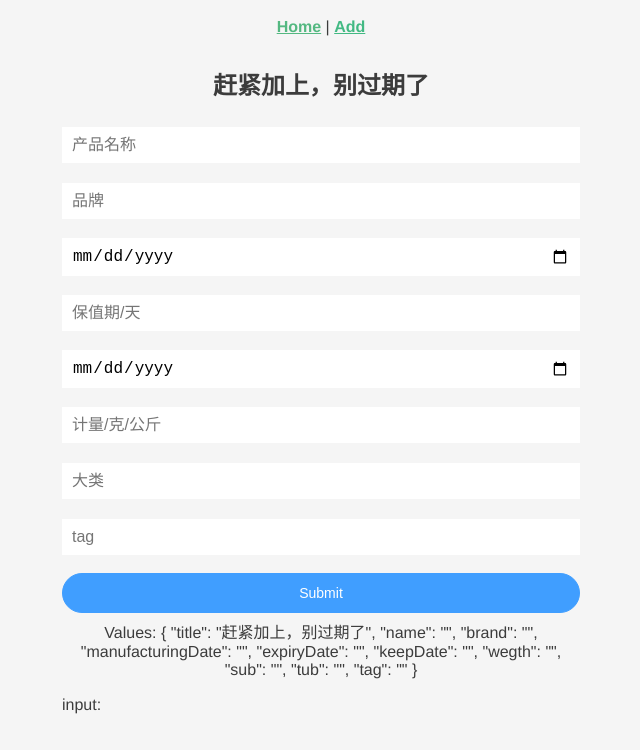
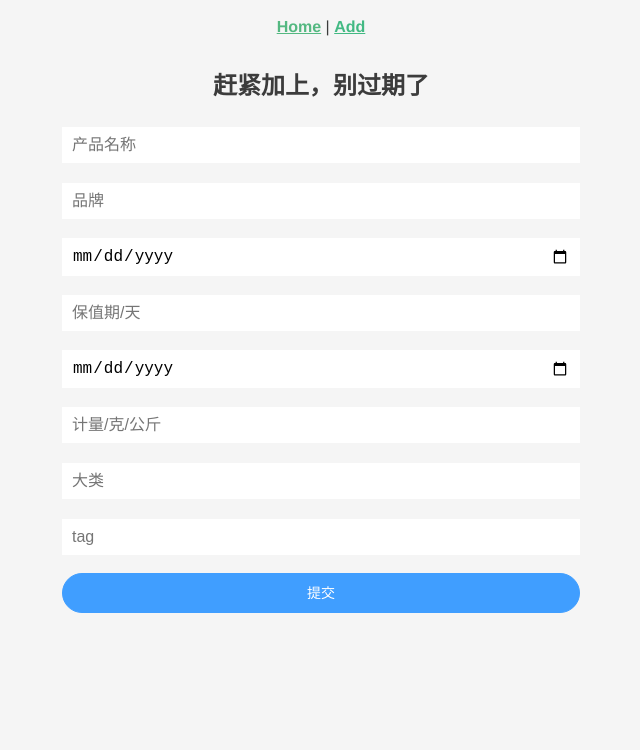
Before and after one commit to vitrum/dontexpired-web, a Vue app: page /add in a window 1280 px wide. Shown: the top 750 px of the page, without its empty margins (319-959 px from the left). Built offline with nearby package versions, Linux system fonts and the light colour scheme; what leancloud-storage would draw is missing.

Commit message:
调整日期算法

```diff
--- a/package.json
+++ b/package.json
@@ -10,7 +10,7 @@
   "dependencies": {
     "core-js": "^3.6.4",
     "leancloud-storage": "^4.5.3",
-    "moment": "^2.24.0",
+    "moment": "^2.25.3",
     "vue": "^3.0.0-beta.1",
     "vue-router": "^4.0.0-alpha.5",
     "vuex": "^4.0.0-alpha.1"
--- a/src/components/items.vue
+++ b/src/components/items.vue
@@ -33,7 +33,7 @@
       </div>
     </div>
     <div class="v-card" v-for="item in items" :key="item._id">
-      {{item}}
+      {{item.name}} {{item.expiryDate}}
     </div>
   </div>
 </template>
--- a/src/views/Add.vue
+++ b/src/views/Add.vue
@@ -10,16 +10,13 @@
       <div><input type='text' :value='state.sub' @input="format($event,'sub')" placeholder='大类' /></div>
       <!-- <div><input type='text' v-model='state.tub' placeholder='小类' /></div> -->
       <div><input type='text' :value='state.tag' @input="format($event,'tag')" placeholder='tag' /></div>
-      <div><button class='button-primary' @click='add'> Submit </button></div>
-    <div>  Values: {{ state }} </div>
-    <div>  input: {{ input }} </div>
+      <div><button class='button-primary' @click='add'> 提交 </button></div>
   </div>
 </template>
 <script>
   import { ref, reactive } from 'vue'
+  import moment from 'moment'
   import api from '@/api/index.js'
-
-
 
   export default {
     setup () {
@@ -27,7 +24,6 @@
       // let input = true
       const add = () => {
         count.value++
-        console.log('add ', state)
         let data = {
           name: state.name,
           brand: state.brand,
@@ -39,16 +35,25 @@
           tub: state.tub,
           tag: state.tag,
         }
-        console.log('add ', state)
-        // 为属性赋值
-
+        // 到期时间计算
+        if ( state.expiryDate === '' && state.keepDate !== '') {
+          if (state.manufacturingDate === ''){
+            let tmpExpiryDate = moment().add(state.keepDate, 'd')
+            data.expiryDate = tmpExpiryDate.utc(0).format('YYYY-MM-DD')
+            console.log('keepDate', state.keepDate, state.expiryDate, data.expiryDate)
+          }else{
+            let tmpExpiryDate = moment(state.manufacturingDate).add(state.keepDate, 'd')
+            data.expiryDate = tmpExpiryDate.utc(0).format('YYYY-MM-DD')
+          }
+        }
         let res = api.itemApi.addItem(data)
-        console.log('add', data, api, res)
-        alert(JSON.stringify(res))
+        if (res.objectId){
+          alert('添加成功！')
+        }
       }
       const format = ($event, name) => {
-        console.log('format', name, state)
-        // input = $event.composed
+        // let tmpExpiryDate = moment().add(state.keepDate, 'd')
+        // console.log('moment', tmpExpiryDate, tmpExpiryDate.utc(0).format('YYYY-MM-DD'), state.manufacturingDate)
         if (!$event.composed) {
           return
         }
```
Also changed, not shown: 15 other files (tests, documents, lock files or other folders).
